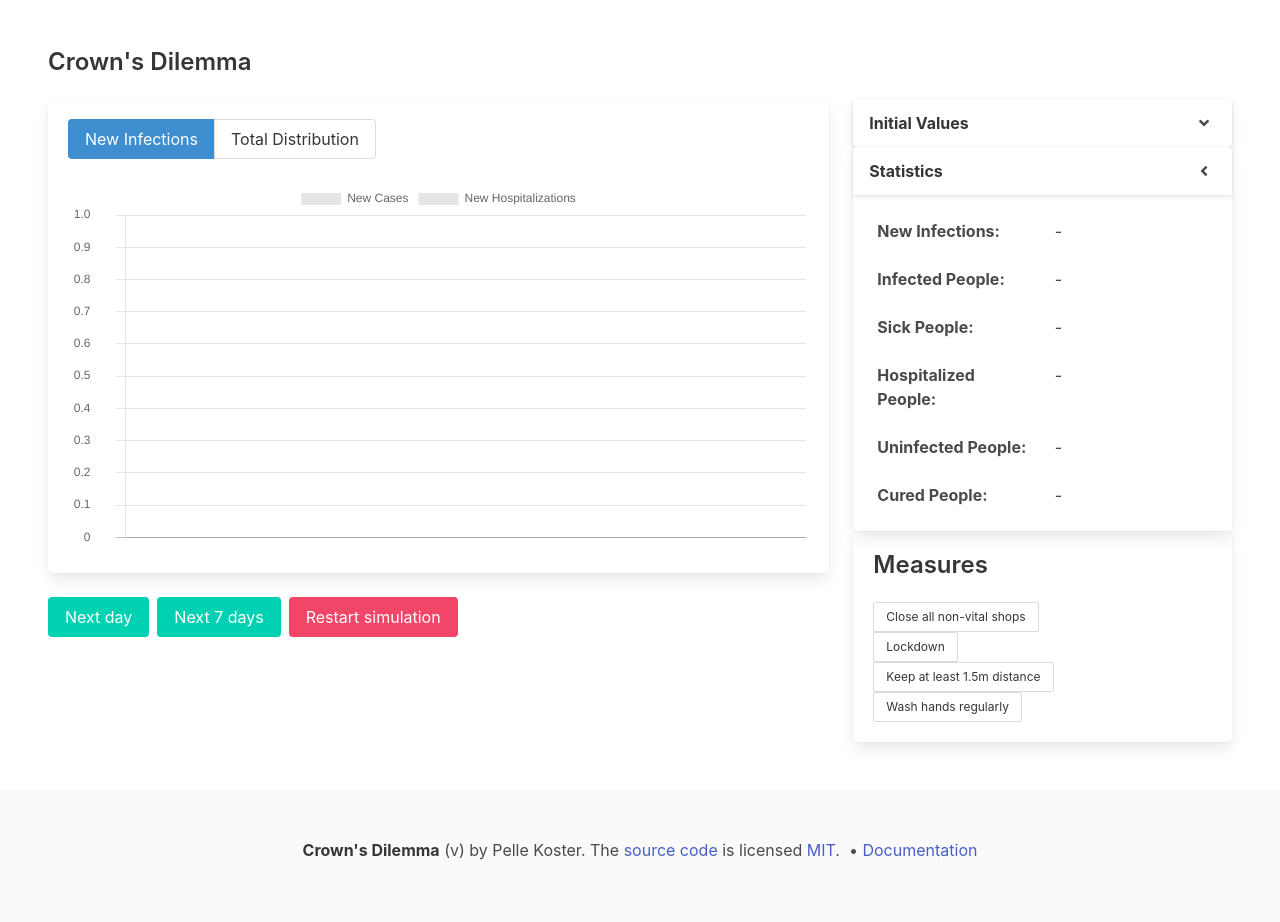
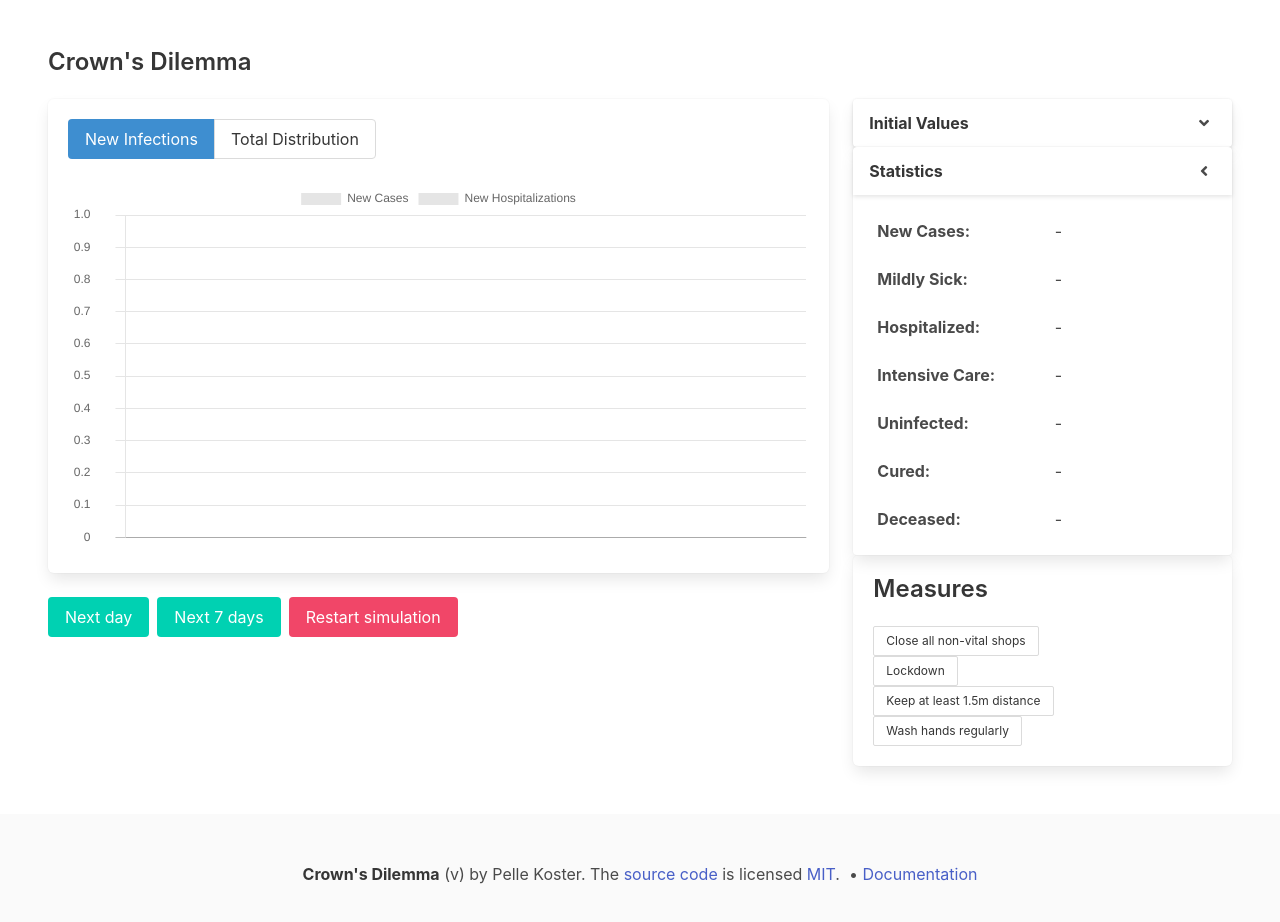
Before and after one commit to elfjes/crowns-dilemma, a Vue app: page / in a window 1280 px wide. Shown: the top 922 px of the page. Built offline with nearby package versions, Linux system fonts and the light colour scheme.

Commit message:
further compute and consume cohorts

```diff
--- a/src/cohortSpecs.js
+++ b/src/cohortSpecs.js
@@ -15,7 +15,7 @@ export default {
         durationDays: 7
       }
     },
-    contagiousness: 0.2
+    contagiousness: 0.05
   },
   MILD: {
     type: "PIPE",
--- a/src/components/BarChart.vue
+++ b/src/components/BarChart.vue
@@ -4,20 +4,8 @@
 
 <script>
 import Chart from "chart.js";
+import { getNestedValue } from "@/helpers";
 
-function getNestedValue(dottedKey, obj) {
-  let keys = dottedKey.split(".");
-  let out = obj;
-  let key;
-  for (let i = 0; i < keys.length; i++) {
-    key = keys[i];
-    if (out[key] === undefined) {
-      return undefined;
-    }
-    out = out[key];
-  }
-  return out;
-}
 export default {
   name: "BarChart",
   props: {
--- a/src/components/Charts.vue
+++ b/src/components/Charts.vue
@@ -93,7 +93,7 @@ export default {
               },
               {
                 label: "Recovered",
-                yAttribute: "curedPeople",
+                yAttribute: "cohorts.CURED.total",
                 backgroundColor: chartColors.green
               },
               {
--- a/src/components/Statistics.vue
+++ b/src/components/Statistics.vue
@@ -14,35 +14,41 @@
 </template>
 
 <script>
+import { getNestedValue } from "@/helpers";
+
 export default {
   name: "Statistics",
   data() {
     return {
       properties: [
         {
-          ref: "newInfections",
-          displayName: "New Infections"
+          ref: "newSickPeople",
+          displayName: "New Cases"
         },
         {
-          ref: "infectedPeople",
-          displayName: "Infected People"
+          ref: "cohorts.MILD.total",
+          displayName: "Mildly Sick"
         },
         {
-          ref: "sickPeople",
-          displayName: "Sick People"
+          ref: "cohorts.HOSPITALIZED.total",
+          displayName: "Hospitalized"
         },
         {
-          ref: "hospitalizedPeople",
-          displayName: "Hospitalized People"
+          ref: "cohorts.INTENSIVE_CARE.total",
+          displayName: "Intensive Care"
         },
         {
           ref: "uninfectedPeople",
-          displayName: "Uninfected People"
+          displayName: "Uninfected"
         },
 
         {
-          ref: "curedPeople",
-          displayName: "Cured People"
+          ref: "cohorts.CURED.total",
+          displayName: "Cured"
+        },
+        {
+          ref: "cohorts.DEAD.total",
+          displayName: "Deceased"
         }
       ],
       state: {}
@@ -50,11 +56,8 @@ export default {
   },
   methods: {
     getState(ref) {
-      // eslint-disable-next-line no-prototype-builtins
-      if (this.state.hasOwnProperty(ref)) {
-        return this.state[ref];
-      }
-      return "-";
+      let val = getNestedValue(ref, this.state);
+      return val === undefined ? "-" : val;
     },
     update(...states) {
       this.state = states[states.length - 1];
--- a/src/helpers.js
+++ b/src/helpers.js
@@ -59,3 +59,17 @@ export class Remainder {
     return rv;
   }
 }
+
+export function getNestedValue(dottedKey, obj) {
+  let keys = dottedKey.split(".");
+  let out = obj;
+  let key;
+  for (let i = 0; i < keys.length; i++) {
+    key = keys[i];
+    if (out[key] === undefined) {
+      return undefined;
+    }
+    out = out[key];
+  }
+  return out;
+}
```
